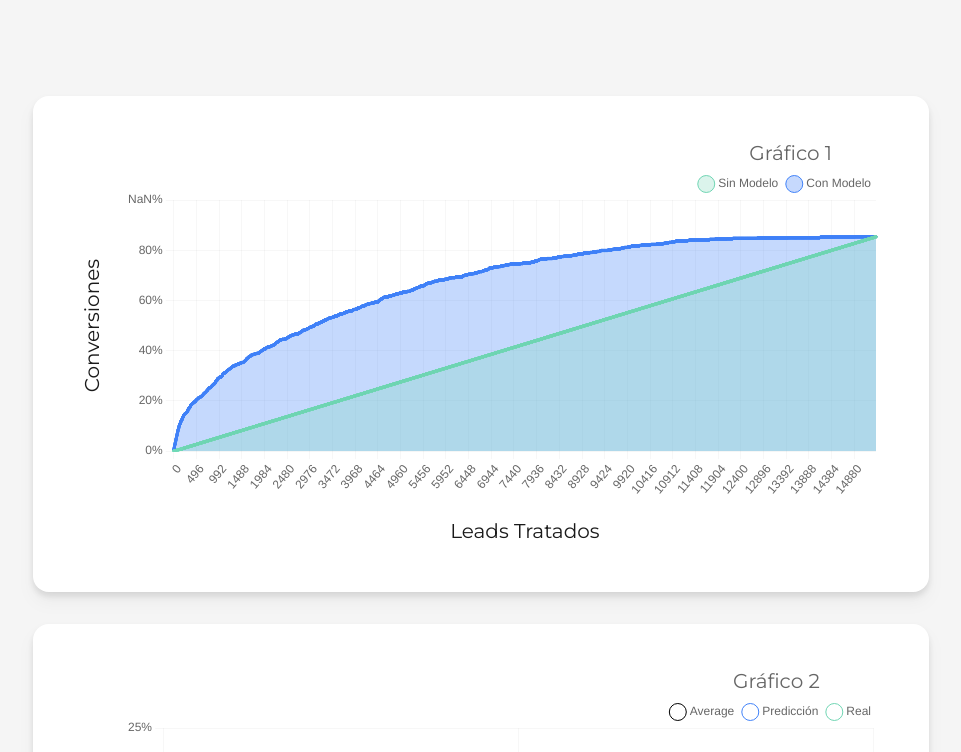
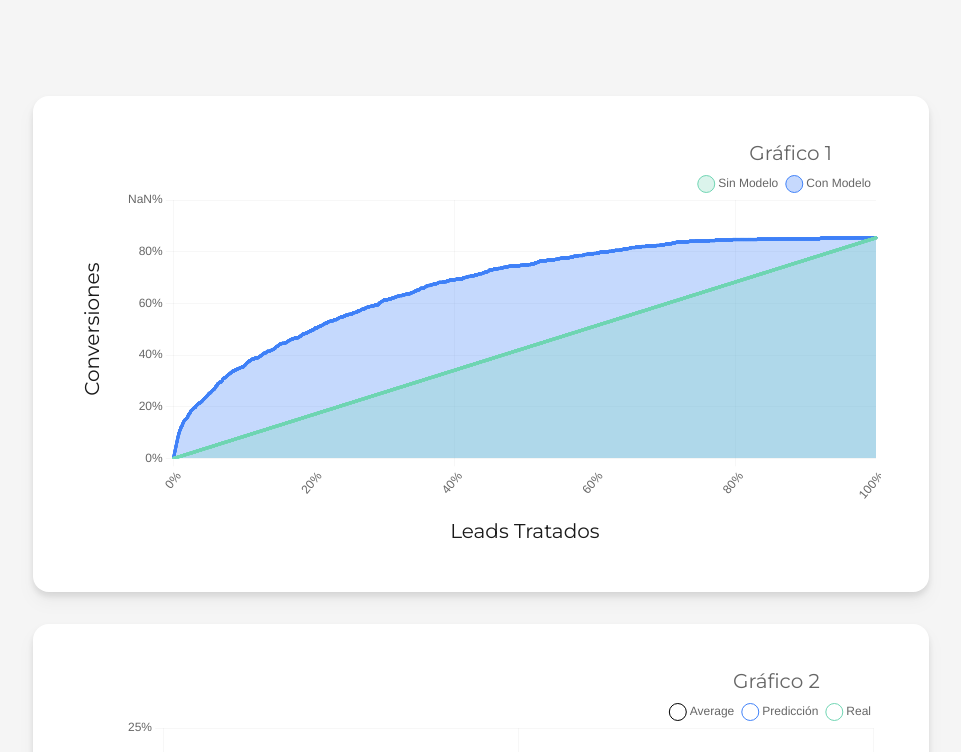
Before and after one commit to afordigital/graphics, a React (Create React App) app: page / in a window 1280 px wide. Shown: the top 752 px of the page, without its empty margins (159-1120 px from the left). Built offline with nearby package versions, Linux system fonts and the light colour scheme.

Commit message:
Percentages in graphics

```diff
--- a/src/components/LineChart.js
+++ b/src/components/LineChart.js
@@ -34,12 +34,16 @@ const options = {
   align: 'right',
   scales: {
     x: {
-      // ticks: {
-      //   callback: function (val, index) {
-      //     return val / 128 + '%'
-      //   },
-      //   maxTicksLimit: 6
-      // },
+      afterFit (axis) {
+        const ticks = axis.getTicks()
+        ticks.push({ value: axis.max, label: '100%' })
+      },
+      ticks: {
+        callback: function (val, index) {
+          return parseInt((val / 122) * 0.8) + '%'
+        },
+        maxTicksLimit: 5
+      },
       grid: {
         drawBorder: false,
         color: 'rgba(10, 10, 10, 0.03)'
```
